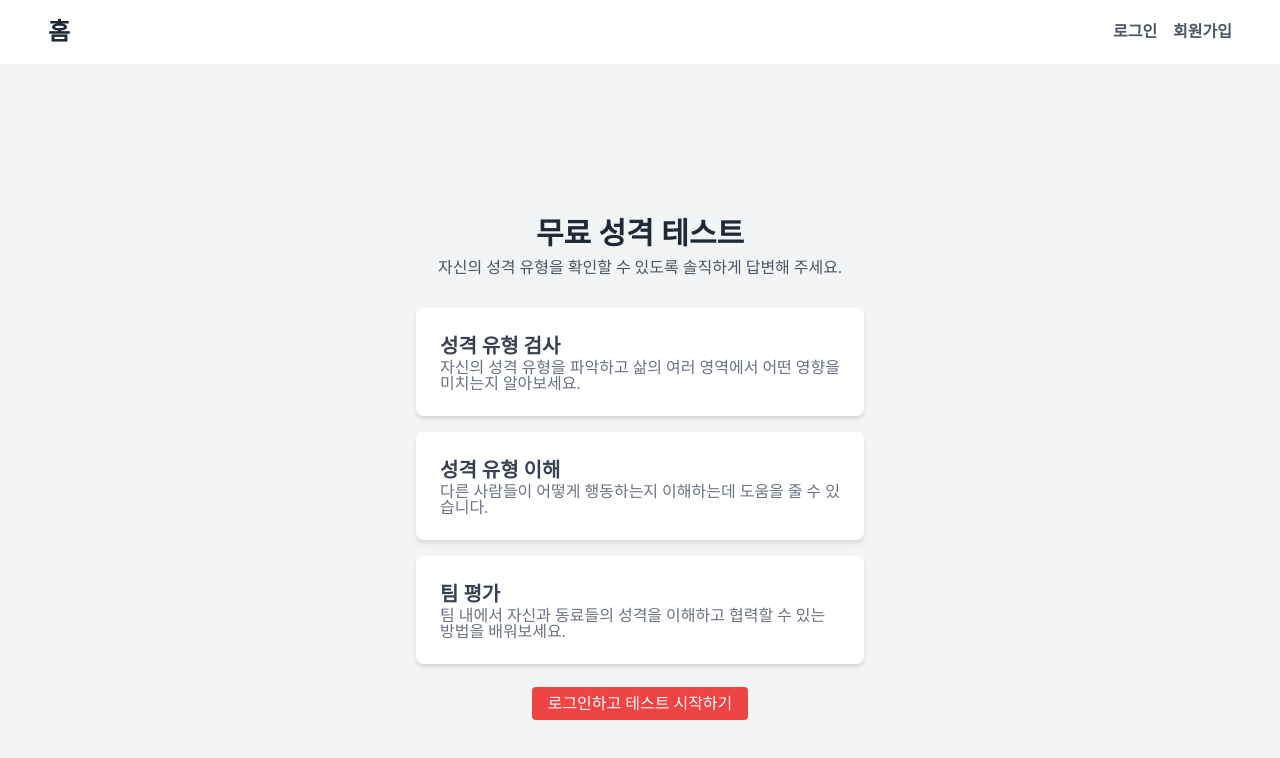
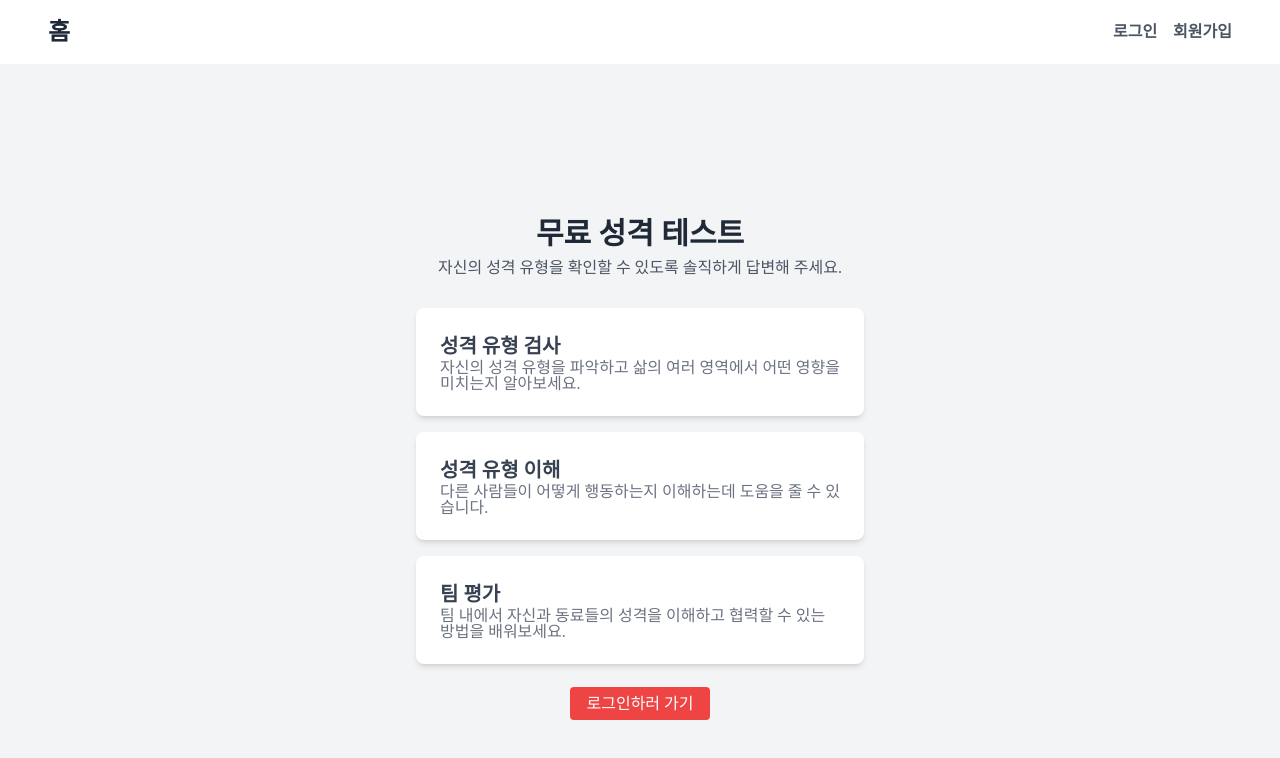
Before and after one commit to jjjangsh/mbti-test-app, a React (Vite) app: page / in a window 1280 px wide. Shown: the top 758 px of the page. Built offline with nearby package versions, Linux system fonts and the light colour scheme.

Commit message:
메인화면 버튼 조건부 설정

```diff
--- a/src/pages/Home.jsx
+++ b/src/pages/Home.jsx
@@ -1,6 +1,9 @@
 import { Link } from "react-router-dom";
+import userStore from "../zustand/userStore";
 
 const Home = () => {
+  const { user } = userStore();
+
   return (
     <div className="flex flex-col items-center justify-center h-screen bg-gray-100 p-4">
       <div className="text-center mb-8">
@@ -34,12 +37,21 @@ const Home = () => {
       </div>
 
       <div>
-        <Link
-          to="/login"
-          className="bg-red-500 text-white px-4 py-2 rounded hover:bg-red-600 transition"
-        >
-          로그인하고 테스트 시작하기
-        </Link>
+        {user ? (
+          <Link
+            to="/test"
+            className="bg-red-500 text-white px-4 py-2 rounded hover:bg-red-600 transition"
+          >
+            테스트하러 가기
+          </Link>
+        ) : (
+          <Link
+            to="/login"
+            className="bg-red-500 text-white px-4 py-2 rounded hover:bg-red-600 transition"
+          >
+            로그인하러 가기
+          </Link>
+        )}
       </div>
     </div>
   );
```
